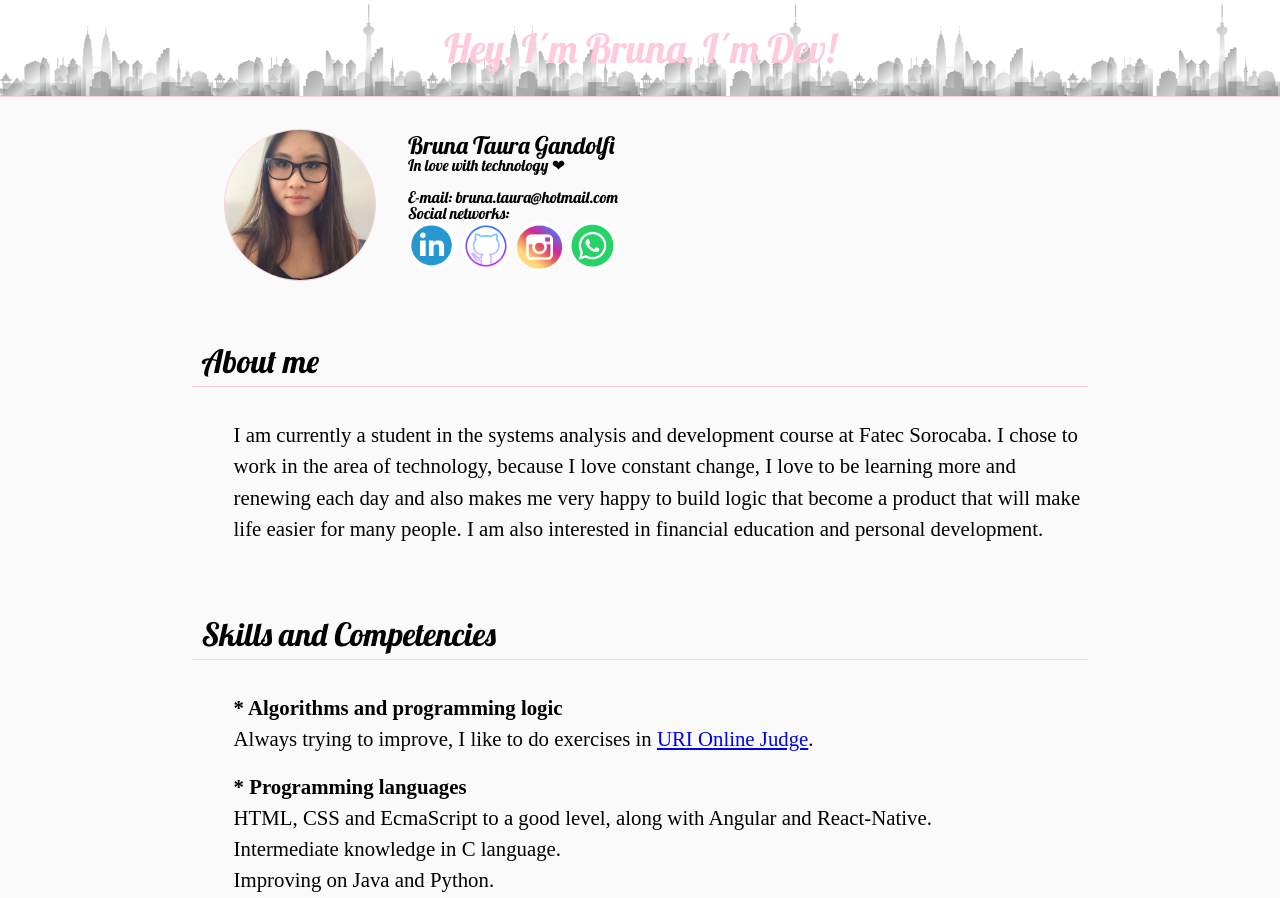
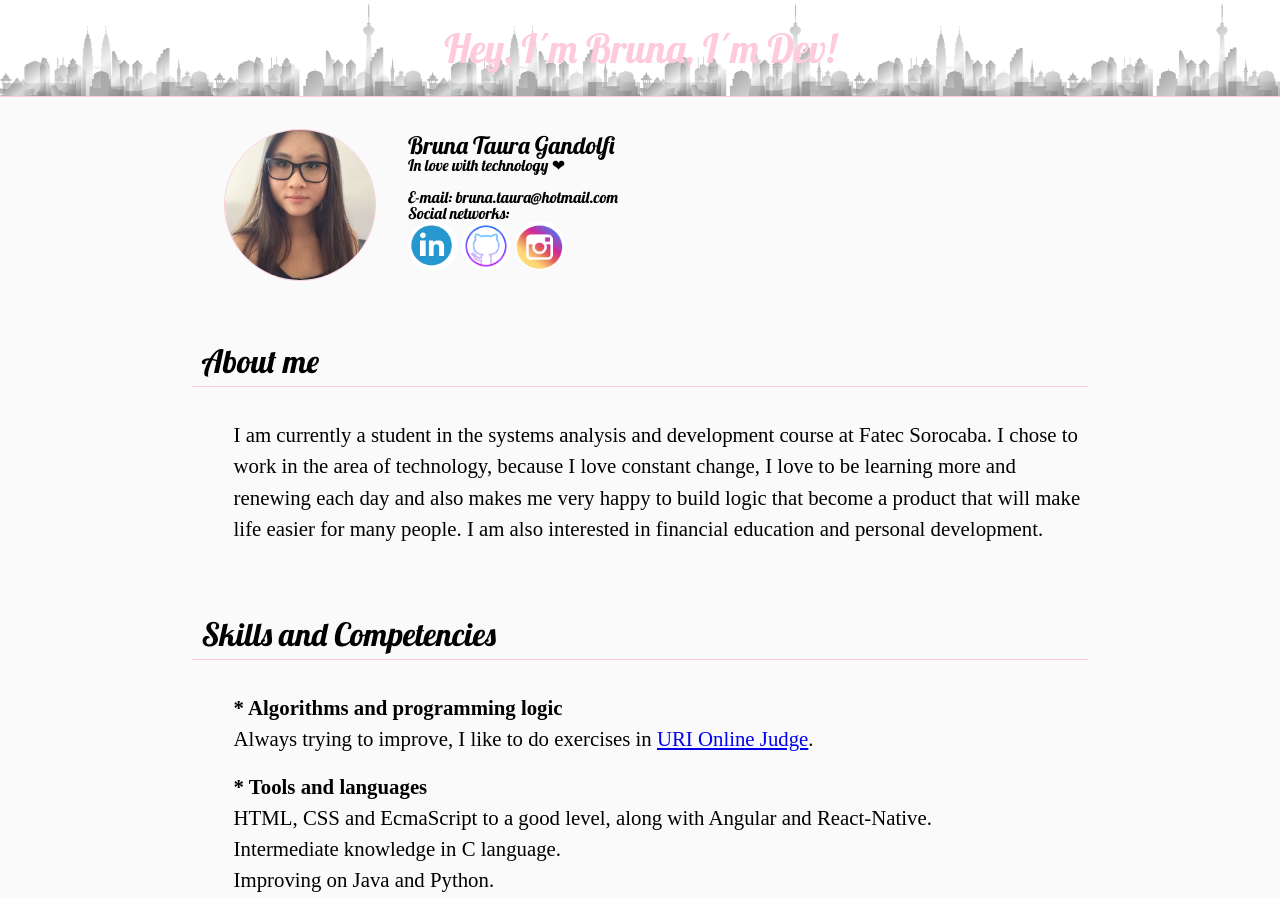
Before and after one commit to BrunaTaura/Portfolio, a plain HTML site: page index.html in a window 1280 px wide. Shown: the top 898 px of the page. Drawn offline with Linux system fonts and the light colour scheme; a web font is replaced by a local one.

Commit message:
text update and icon remove

```diff
--- a/index.html
+++ b/index.html
@@ -36,11 +36,6 @@
 		           			 	Instagram
 		       				 </a>
 						</li>
-						<li>
-							<a href="https://api.whatsapp.com/send?phone=+5515996187956" class="whatsapp" target="_blank">
-								whatsapp
-							</a>
-					</li>
 					</ul>
 			</section>
 
@@ -54,7 +49,7 @@
 				<p class="descricao"><b>* Algorithms and programming logic</b></p>
 				<p class="descricao">Always trying to improve, I like to do exercises in <a href="https://www.urionlinejudge.com.br/judge/en/login" target="_blank">URI Online Judge</a>.</p><br>
 
-				<p class="descricao"><b>* Programming languages</b></p>
+				<p class="descricao"><b>* Tools and languages</b></p>
 				<p class="descricao">HTML, CSS and EcmaScript to a good level, along with Angular and React-Native.</p>
 				<p class="descricao">Intermediate knowledge in C language.</p>
 				<p class="descricao">Improving on Java and Python.</p><br>
--- a/style.css
+++ b/style.css
@@ -71,12 +71,6 @@ html, body {
 	border-radius: 50%;
 }
 
-.whatsapp {
-    background-image: url(img/whatsapp.png);
-	background-repeat: round;
-	border-radius: 50%;
-}
-
 .secao2 {
 	clear: both;
 }
```
